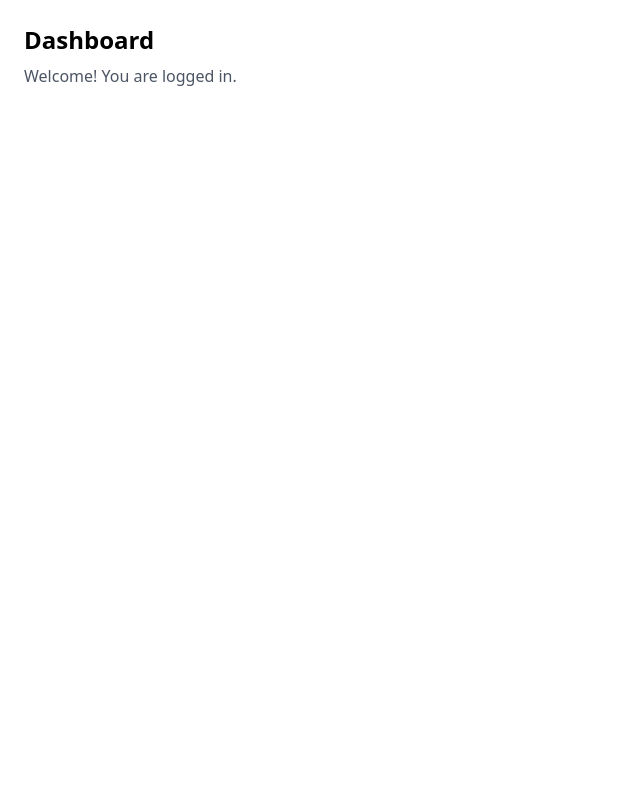
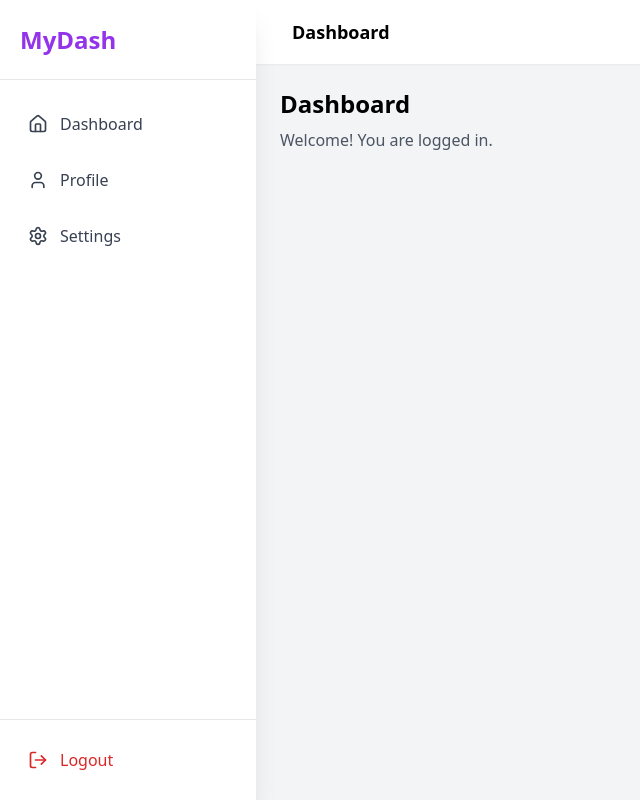
Before and after one commit to adityapramodrao/ar-dashboard-app, a React (Create React App) app in the folder admin-panel/: page /dashboard in a window 1280 px wide. Shown: the whole page, without its empty margins (0-640 px from the left). Built offline with nearby package versions, Linux system fonts and the light colour scheme; sample sign-in values are in the browser's storage.

Commit message:
feat: dashboard ready

```diff
--- a/admin-panel/package.json
+++ b/admin-panel/package.json
@@ -9,6 +9,7 @@
     "@testing-library/react": "^16.3.0",
     "@testing-library/user-event": "^13.5.0",
     "axios": "^1.13.2",
+    "lucide-react": "^0.560.0",
     "react": "^19.2.1",
     "react-dom": "^19.2.1",
     "react-redux": "^9.2.0",
--- a/admin-panel/src/pages/Dashboard/index.jsx
+++ b/admin-panel/src/pages/Dashboard/index.jsx
@@ -1,9 +1,11 @@
+import DashboardLayout from "../layouts/DashboardLayout";
+
 const Dashboard = () => {
   return (
-    <div className="p-6">
+    <DashboardLayout>
       <h1 className="text-2xl font-bold">Dashboard</h1>
       <p className="mt-2 text-gray-600">Welcome! You are logged in.</p>
-    </div>
+    </DashboardLayout>
   );
 };
 
--- /dev/null
+++ b/admin-panel/src/pages/layouts/DashboardLayout.jsx
@@ -0,0 +1,29 @@
+import { useState } from "react";
+import Sidebar from "./Sidebar";
+import Header from "./Header";
+
+const Layout = ({ children }) => {
+  const [isOpen, setIsOpen] = useState(false);
+
+  return (
+    <div className="flex h-screen bg-gray-100">
+
+      {/* Sidebar */}
+      <Sidebar isOpen={isOpen} setIsOpen={setIsOpen} />
+
+      {/* MAIN SECTION */}
+      <div
+        className="
+          flex flex-col flex-1
+          transition-all duration-300
+          lg:ml-64    /* add space when desktop */
+        "
+      >
+        <Header setIsOpen={setIsOpen} />
+        <main className="p-6 overflow-auto">{children}</main>
+      </div>
+    </div>
+  );
+};
+
+export default Layout;
--- /dev/null
+++ b/admin-panel/src/pages/layouts/Header.jsx
@@ -0,0 +1,18 @@
+import { Menu } from "lucide-react";
+
+const Header = ({ setIsOpen }) => {
+  return (
+    <header className="h-16 bg-white shadow-sm flex items-center px-4 lg:px-6">
+      <button
+        className="lg:hidden text-gray-600"
+        onClick={() => setIsOpen(true)}
+      >
+        <Menu size={26} />
+      </button>
+
+      <h1 className="ml-3 font-semibold text-lg">Dashboard</h1>
+    </header>
+  );
+};
+
+export default Header;
--- /dev/null
+++ b/admin-panel/src/pages/layouts/Sidebar.jsx
@@ -0,0 +1,76 @@
+import { Link } from "react-router-dom";
+import { X, Home, User, Settings, LogOut } from "lucide-react";
+
+const Sidebar = ({ isOpen, setIsOpen }) => {
+  return (
+    <>
+      {/* Overlay for mobile */}
+      <div
+        className={`fixed inset-0 bg-black/40 lg:hidden transition-opacity
+        ${isOpen ? "opacity-100 visible" : "opacity-0 invisible"}`}
+        onClick={() => setIsOpen(false)}
+      ></div>
+
+      {/* Sidebar */}
+      <div
+        className={`
+          fixed top-0 left-0 h-full w-64 bg-white shadow-xl z-50
+          flex flex-col justify-between transition-transform duration-300
+          ${isOpen ? "translate-x-0" : "-translate-x-full"}
+          lg:translate-x-0
+        `}
+      >
+        {/* Top Section */}
+        <div>
+          {/* Logo + Close Button */}
+          <div className="flex items-center justify-between px-5 h-20 border-b">
+            <h1 className="text-2xl font-bold text-purple-600">MyDash</h1>
+
+            <button
+              className="lg:hidden text-gray-500"
+              onClick={() => setIsOpen(false)}
+            >
+              <X size={26} />
+            </button>
+          </div>
+
+          {/* Menu Items */}
+          <nav className="mt-5 px-4 space-y-2">
+            <Link
+              to="/dashboard"
+              className="flex items-center gap-3 p-3 rounded-lg hover:bg-purple-50 hover:text-purple-600 text-gray-700 transition"
+            >
+              <Home size={20} /> Dashboard
+            </Link>
+
+            <Link
+              to="/profile"
+              className="flex items-center gap-3 p-3 rounded-lg hover:bg-purple-50 hover:text-purple-600 text-gray-700 transition"
+            >
+              <User size={20} /> Profile
+            </Link>
+
+            <Link
+              to="/settings"
+              className="flex items-center gap-3 p-3 rounded-lg hover:bg-purple-50 hover:text-purple-600 text-gray-700 transition"
+            >
+              <Settings size={20} /> Settings
+            </Link>
+          </nav>
+        </div>
+
+        {/* Bottom Logout */}
+        <div className="p-4 border-t">
+          <button
+            className="flex items-center gap-3 w-full p-3 rounded-lg text-red-600 hover:bg-red-50 transition"
+            onClick={() => alert("Logout clicked")}
+          >
+            <LogOut size={20} /> Logout
+          </button>
+        </div>
+      </div>
+    </>
+  );
+};
+
+export default Sidebar;
```
Also changed, not shown: 1 other file (tests, documents, lock files or other folders).
